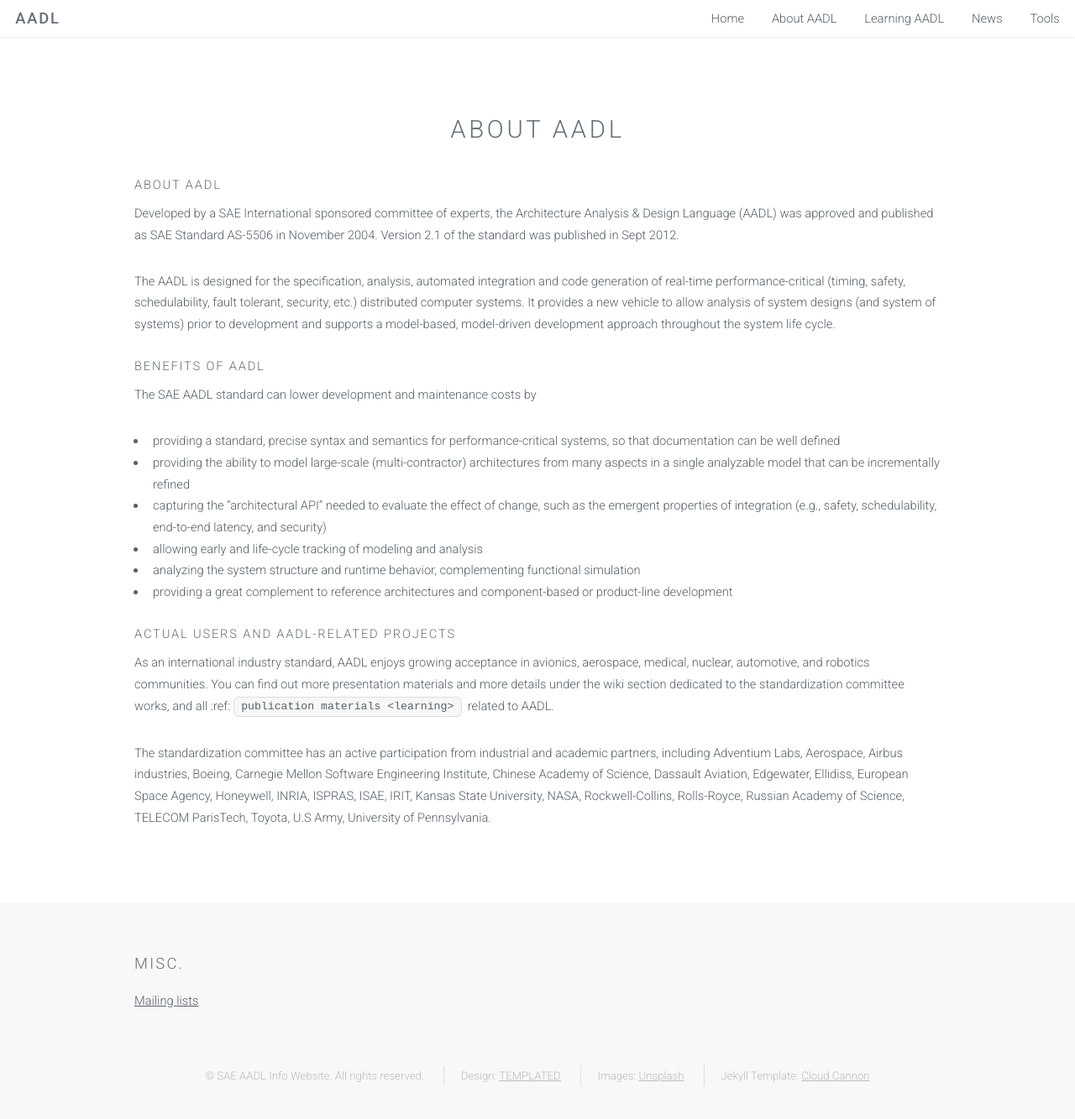
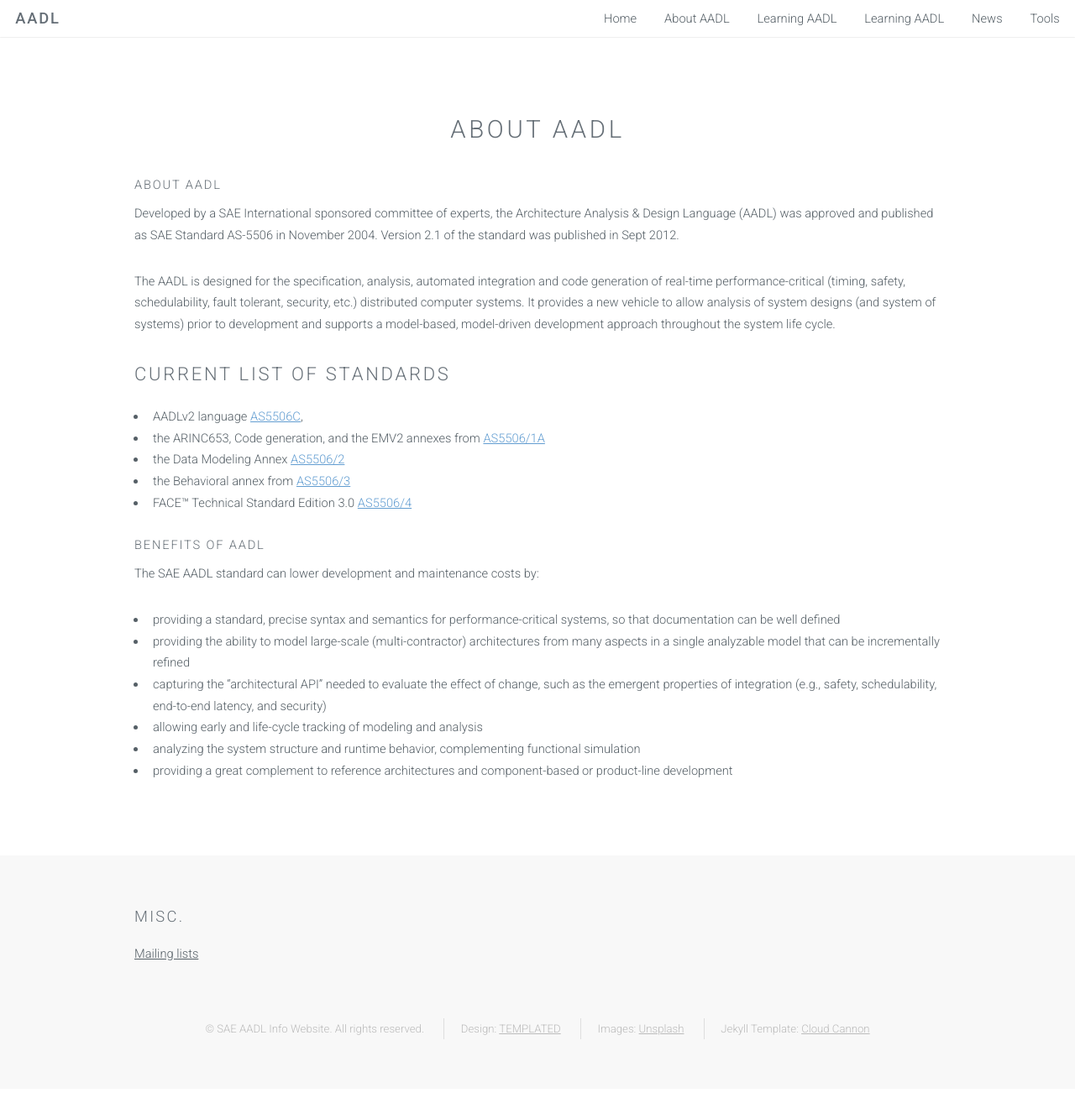
Before and after one commit to saeaadl/saeaadl.github.io, a Jekyll site: the page built from aadl.md, in a window 1280 px wide and 1353 px high. Shown: the top 1333 px of the window at 84% size. Built offline with Jekyll 4.4.1, drawn with Linux system fonts in a browser that asks for light colours.

Commit message:
* Update content

```diff
--- a/aadl.md
+++ b/aadl.md
@@ -9,9 +9,17 @@ Developed by a SAE International sponsored committee of experts, the Architectur
 
 The AADL is designed for the specification, analysis, automated integration and code generation of real-time performance-critical (timing, safety, schedulability, fault tolerant, security, etc.) distributed computer systems. It provides a new vehicle to allow analysis of system designs (and system of systems) prior to development and supports a model-based, model-driven development approach throughout the system life cycle.
 
+## Current list of standards
+
+* AADLv2 language [AS5506C](https://www.sae.org/standards/content/as5506c/),
+* the ARINC653, Code generation, and the EMV2 annexes from [AS5506/1A](https://www.sae.org/standards/content/as5506/1a/)
+* the Data Modeling Annex [AS5506/2](https://www.sae.org/standards/content/as5506/2/)
+* the Behavioral annex from [AS5506/3](https://www.sae.org/standards/content/as5506/3/)
+* FACE™ Technical Standard Edition 3.0 [AS5506/4](https://www.sae.org/standards/content/as5506/4/)
+
 # Benefits of AADL
 
-The SAE AADL standard can lower development and maintenance costs by
+The SAE AADL standard can lower development and maintenance costs by:
 
 * providing a standard, precise syntax and semantics for performance-critical systems, so that documentation can be well defined
 * providing the ability to model large-scale (multi-contractor) architectures from many aspects in a single analyzable model that can be incrementally refined
@@ -19,9 +27,3 @@ The SAE AADL standard can lower development and maintenance costs by
 * allowing early and life-cycle tracking of modeling and analysis
 * analyzing the system structure and runtime behavior, complementing functional simulation
 * providing a great complement to reference architectures and component-based or product-line development
-
-# Actual users and AADL-related projects
-
-As an international industry standard, AADL enjoys growing acceptance in avionics, aerospace, medical, nuclear, automotive, and robotics communities. You can find out more presentation materials and more details under the wiki section dedicated to the standardization committee works, and all :ref:`publication materials <learning>` related to AADL.
-
-The standardization committee has an active participation from industrial and academic partners, including Adventium Labs, Aerospace, Airbus industries, Boeing, Carnegie Mellon Software Engineering Institute, Chinese Academy of Science, Dassault Aviation, Edgewater, Ellidiss, European Space Agency, Honeywell, INRIA, ISPRAS, ISAE, IRIT, Kansas State University, NASA, Rockwell-Collins, Rolls-Royce, Russian Academy of Science, TELECOM ParisTech, Toyota, U.S Army, University of Pennsylvania.
```
Also changed, not shown: learn.html (added, +105 -0 lines), images/aadl_book-cover.jpg (added), images/aadl_in_practice-cover.jpg (added).
